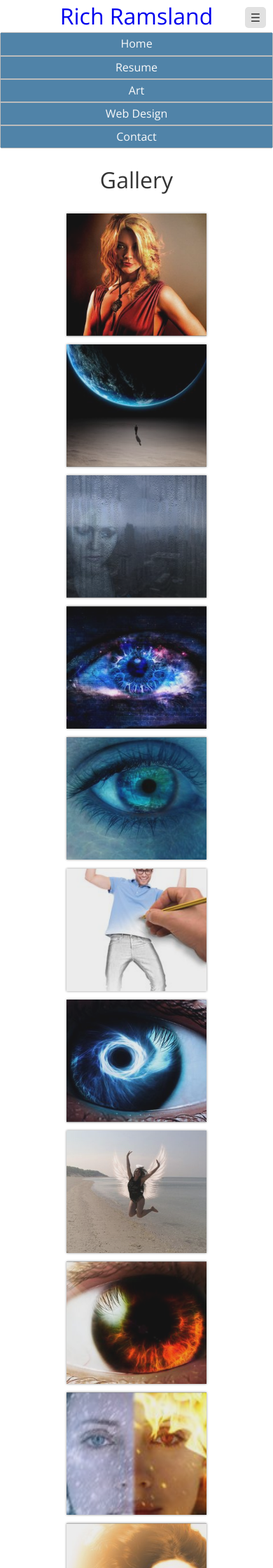
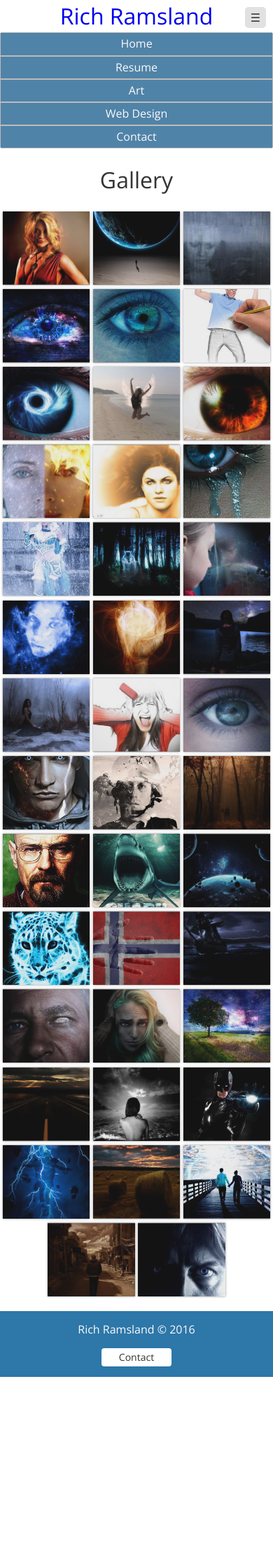
Before and after one commit to RRamsland/rramsland.github.io, a Jekyll site: the page built from artTest.html, in a window 390 px wide. Shown: the top 2240 px of the page at 70% size. Built offline with Jekyll 4.4.1, drawn with Linux system fonts in a browser that asks for light colours; nearby versions of some CDN libraries; library files that are not in the unit come from our copies; after the commit the page ends 1967 px from its top, so only the background shows below that.

Commit message:
Updated Gallery on Mobile Devices

```diff
--- a/css/main.css
+++ b/css/main.css
@@ -528,6 +528,14 @@ display: none;
 	}
 }
 
+@media(max-width: 415px){
+	.artThumbContainer {
+	    margin: 0px;
+	    width: 32%;
+	    height: 105px;
+  }
+}
+
 /*Utilities*/
 
  /**
```
